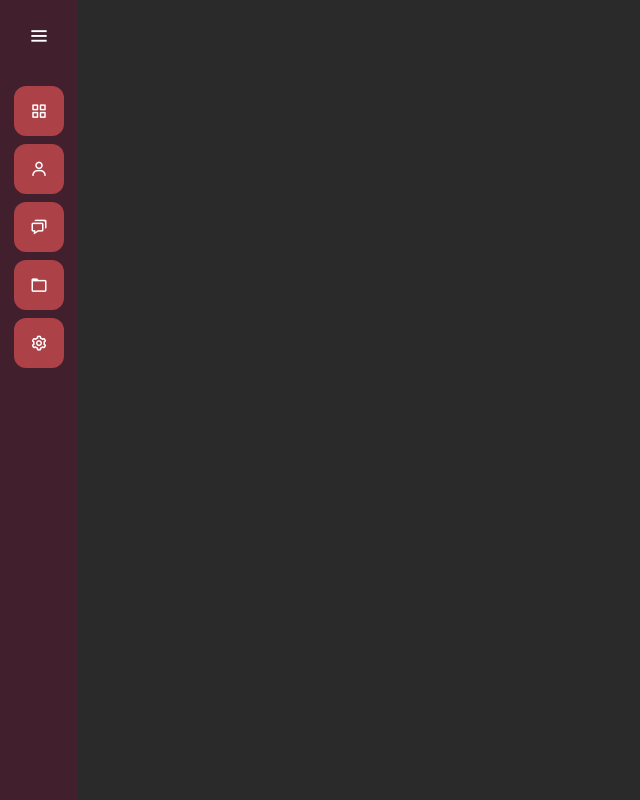
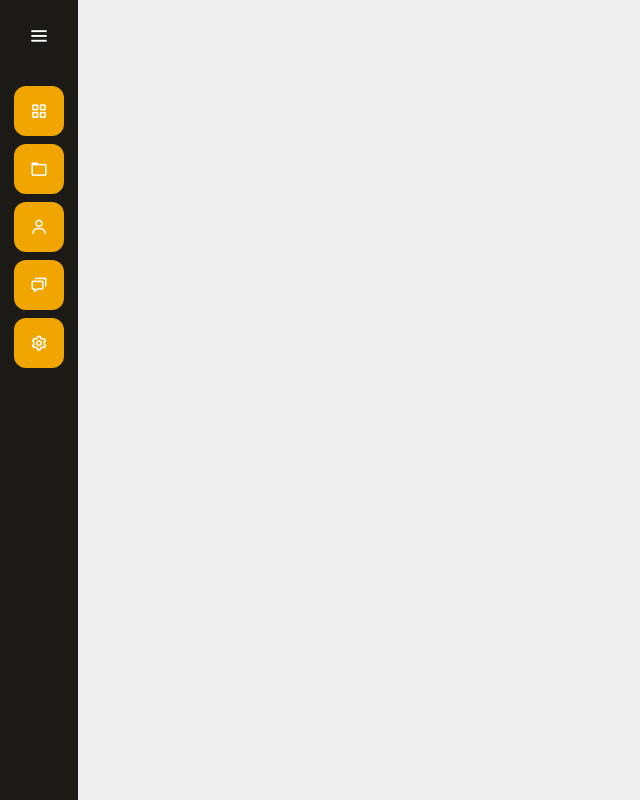
Before and after one commit to aureliodeboa/Cryptofinance, a Django app: template templates/plataforma/baseplataforma.html in a window 1280 px wide. Shown: the whole page, without its empty margins (0-640 px from the left). Run offline with Django 4.2, Linux system fonts and the light colour scheme; the template is opened without the code that fills it, so the values that code supplies are empty.

Commit message:
Implemebta pagina inicial plataforma

```diff
--- a/static/general/css/general.css
+++ b/static/general/css/general.css
@@ -1,9 +1,9 @@
 :root{
 
-    --main-color: #ac4147;
-    --dark-color: #411f2d;
-    --light-color: #ffc27f;
-    --contrast-color: #f88863;
-    --differential-color: #ffe29a;
+    --main-color: #F0A500;
+    --dark-color:  #1B1A17;
+    --light-color: #E45826;
+    --contrast-color: #E6D5B8;
+    --differential-color: #E6D5B8;
 
 }
--- /dev/null
+++ b/static/general/css/plataforma.css
@@ -0,0 +1,4 @@
+body{
+    margin-left: 78px;
+    background-color:  #eeeeee;
+}
--- a/templates/plataforma/baseplataforma.html
+++ b/templates/plataforma/baseplataforma.html
@@ -9,6 +9,7 @@
     <link rel="stylesheet" href="https://cdn.jsdelivr.net/npm/bootstrap@4.6.1/dist/css/bootstrap.min.css">
     <link rel="stylesheet" href="{% static '/general/css/base.css' %}">
     <link rel="stylesheet" href="{% static '/general/css/general.css' %}">
+    <link rel="stylesheet" href="{% static '/general/css/plataforma.css' %}">
     <link href='https://unpkg.com/boxicons@2.0.7/css/boxicons.min.css' rel='stylesheet'>
     {% block 'head' %}{% endblock %}
 
@@ -22,48 +23,45 @@
         </div>
         <ul class="nav-list">
           <li>
-            <a href="#">
+            <a href="{% url 'plataforma' %}">
               <i class='bx bx-grid-alt'></i>
               <span class="links_name">Página inicial</span>
             </a>
             <span class="tooltip">Página inicial</span>
           </li>
           <li>
-          <a href="{% url 'plataforma' %}">
+            <a href="#">
+              <i class='bx bx-folder' ></i>
+              <span class="links_name">Carteiras</span>
+            </a>
+            <span class="tooltip">Carteiras</span>
+          </li>
+          <li>
+          <a href="#">
             <i class='bx bx-user' ></i>
-            <span class="links_name">Clientes</span>
+            <span class="links_name">Conta</span>
           </a>
-          <span class="tooltip">Clientes</span>
+          <span class="tooltip">Conta</span>
         </li>
         <li>
           <a href="#">
             <i class='bx bx-chat' ></i>
-            <span class="links_name">Serviços</span>
+            <span class="links_name">Suporte</span>
           </a>
-          <span class="tooltip">Serviços</span>
+          <span class="tooltip">Suporte</span>
         </li>
-        <li>
-          <a href="#">
-            <i class='bx bx-folder' ></i>
-            <span class="links_name">Agenda</span>
-          </a>
-          <span class="tooltip">Agenda</span>
-        </li>
+
         <li>
           <a href="#">
             <i class='bx bx-cog' ></i>
-            <span class="links_name">Histórico</span>
+            <span class="links_name">Configurações</span>
           </a>
-          <span class="tooltip">Histórico</span>
+          <span class="tooltip">Configurações</span>
         </li>
         </ul>
       </div>
 
-      <section class="home-section">
-          {% block 'dashboard'%}
-          {% endblock %}
 
-      </section>
 
     {% block 'body' %}
     {% endblock %}
```
Also changed, not shown: templates/plataforma/plataforma.html (+62 -3 lines), db.sqlite3.
